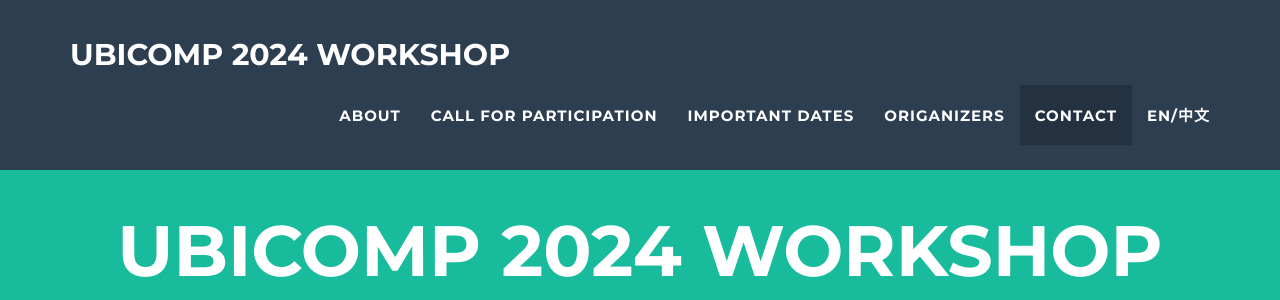
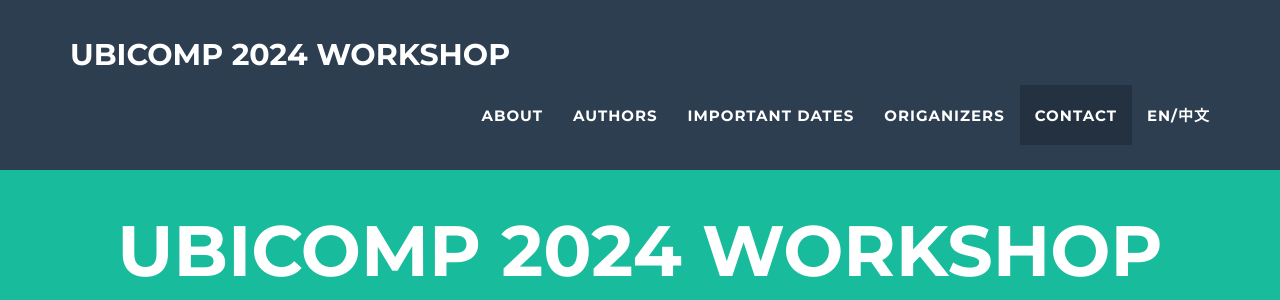
Before and after one commit to idwac/idwac.github.io, a Jekyll site: the page built from _posts/2014-07-18-project-1.markdown, in a window 1280 px wide. Shown: the top 300 px of the page. Built offline with Jekyll 4.4.1, drawn with Linux system fonts in a browser that asks for light colours.

Commit message:
change C4P to Authors

```diff
--- a/_includes/nav.html
+++ b/_includes/nav.html
@@ -40,7 +40,7 @@
         </li>
         <li class="page-scroll">
           <!-- <a href="#portfolio">Portfolio</a> -->
-          <a href="#portfolio">Call For Participation</a>
+          <a href="#portfolio">Authors</a>
         </li>
         <li class="page-scroll">
           <a href="#about">Important Dates</a>
```
